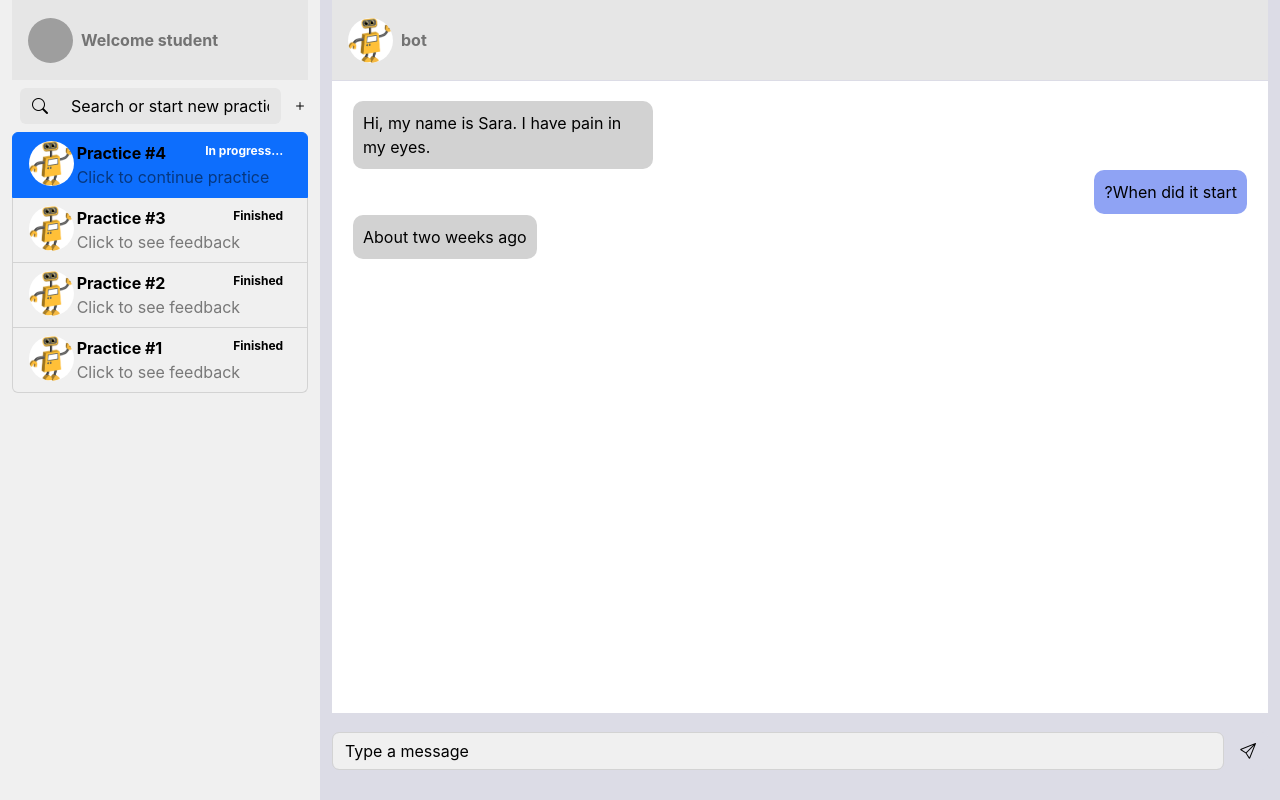
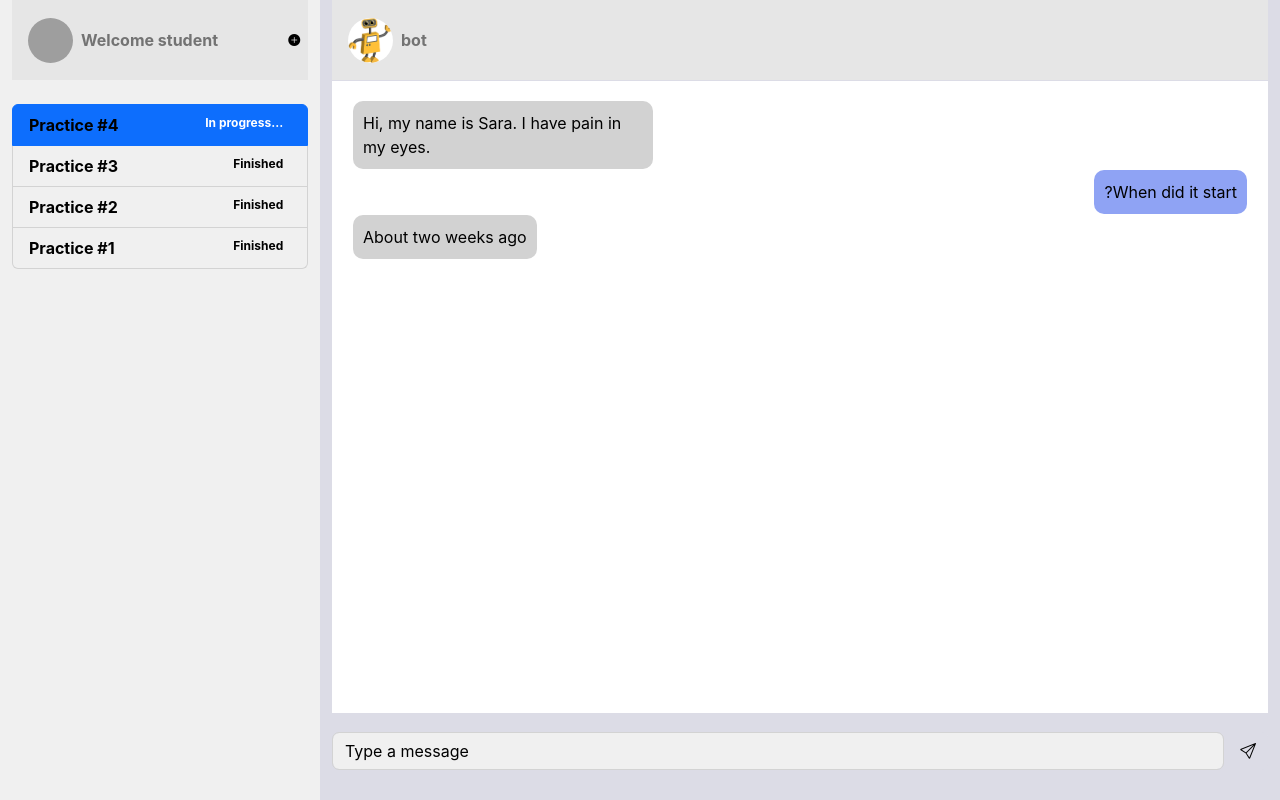
Before and after one commit to Orischn/biuProject, a JavaScript app in the folder client/: page / in a window 1280 px wide. Built offline with nearby package versions, Linux system fonts and the light colour scheme; grey boxes are pictures that could not be loaded; the HTML template or start-up script is replaced by a standard one.

Commit message:
Continued working on the student feed

```diff
--- a/client/src/botMessage/BotMessage.js
+++ b/client/src/botMessage/BotMessage.js
@@ -4,7 +4,7 @@
     return (
         <div dir="ltr">
             <div className="botMessage">
-                {contebt}
+                {content}
                 <br />
                 {/* <span id="textTime" className="badge text-opacity-50"></span> */}
             </div>
--- a/client/src/studentFeed/StudentFeed.js
+++ b/client/src/studentFeed/StudentFeed.js
@@ -10,73 +10,48 @@
                     <div id="me" class="d-flex align-items-center w-100">
                         <img class="ms-3 rounded-circle" src="student.jpeg" />
                         <b class="ms-2 w-100 text-black-50">Welcome student</b>
+                        <span class="badge">
+                            <i id="addPractice" class="bi bi-plus-circle-fill"></i>
+                    </span>
                     </div>
                     <div class="d-flex align-items-center">
-                        <span id="searchBar" class="input-group m-2">
-                            <span class="input-group-text"><i class="bi-search"></i></span>
-                            <input class="form-control inputText" placeholder="Search or start new practice" />
-                        </span>
-                        <i id="plus" class="bi-plus"></i>
+                        <br />
                     </div>
                     <div>
                         <ul class="list-group">
                             <li class="list-group-item practice container active">
                                 <div class="row">
-                                    <div class="col-2">
-                                        <img class="rounded-circle" src="bot.jpg" />
-                                    </div>
-                                    <div class="col-10">
+                                    <div>
                                         <b class="text-black w-100">Practice #4</b>
                                         <span class="badge date">In progress...</span>
                                         <br />
-                                        <span class="text-opacity-50 text-black lastMessage">
-                                            Click to continue practice
-                                        </span>
+                                    </div>
+                                </div>
+                            </li>
+                            <li class="list-group-item practice container">
+                                    <div>
+                                        <div>
+                                        <b class="text-black w-100">Practice #3</b>
+                                        <span class="badge date text-black">Finished</span>
+                                        <br />
                                     </div>
                                 </div>
                             </li>
                             <li class="list-group-item practice container">
                                 <div class="row">
-                                    <div class="col-2">
-                                        <img class="rounded-circle" src="bot.jpg" />
-                                    </div>
-                                    <div class="col-10">
-                                        <b class="text-black w-100">Practice #3</b>
+                                    <div>
+                                        <b class="text-black w-100">Practice #2</b>
                                         <span class="badge date text-black">Finished</span>
                                         <br />
-                                        <span class="text-opacity-50 text-black lastMessage">
-                                            Click to see feedback
-                                        </span>
                                     </div>
                                 </div>
                             </li>
                             <li class="list-group-item practice container">
                                 <div class="row">
-                                    <div class="col-2">
-                                        <img class="rounded-circle" src="bot.jpg" />
-                                    </div>
-                                    <div class="col-10">
-                                        <b class="text-black w-100">Practice #2</b>
-                                        <span class="badge date text-black">Finished</span>
-                                        <br />
-                                        <span class="text-opacity-50 text-black lastMessage">
-                                            Click to see feedback
-                                        </span>
-                                    </div>
-                                </div>
-                            </li>
-                            <li class="list-group-item practice container">
-                                <div class="row">
-                                    <div class="col-2">
-                                        <img class="rounded-circle" src="bot.jpg" />
-                                    </div>
-                                    <div class="col-10">
+                                    <div>
                                         <b class="text-black w-100">Practice #1</b>
                                         <span class="badge date text-black">Finished</span>
                                         <br />
-                                        <span class="text-opacity-50 text-black lastMessage">
-                                            Click to see feedback
-                                        </span>
                                     </div>
                                 </div>
                             </li>
```
Also changed, not shown: client/src/addPractice/AddPractice.js (added, +22 -0 lines), client/src/sendResult/SendResult.js (added, +21 -0 lines), client/src/practiceList/PracticeList.js (added), 1 other file (tests, documents, lock files or other folders).
